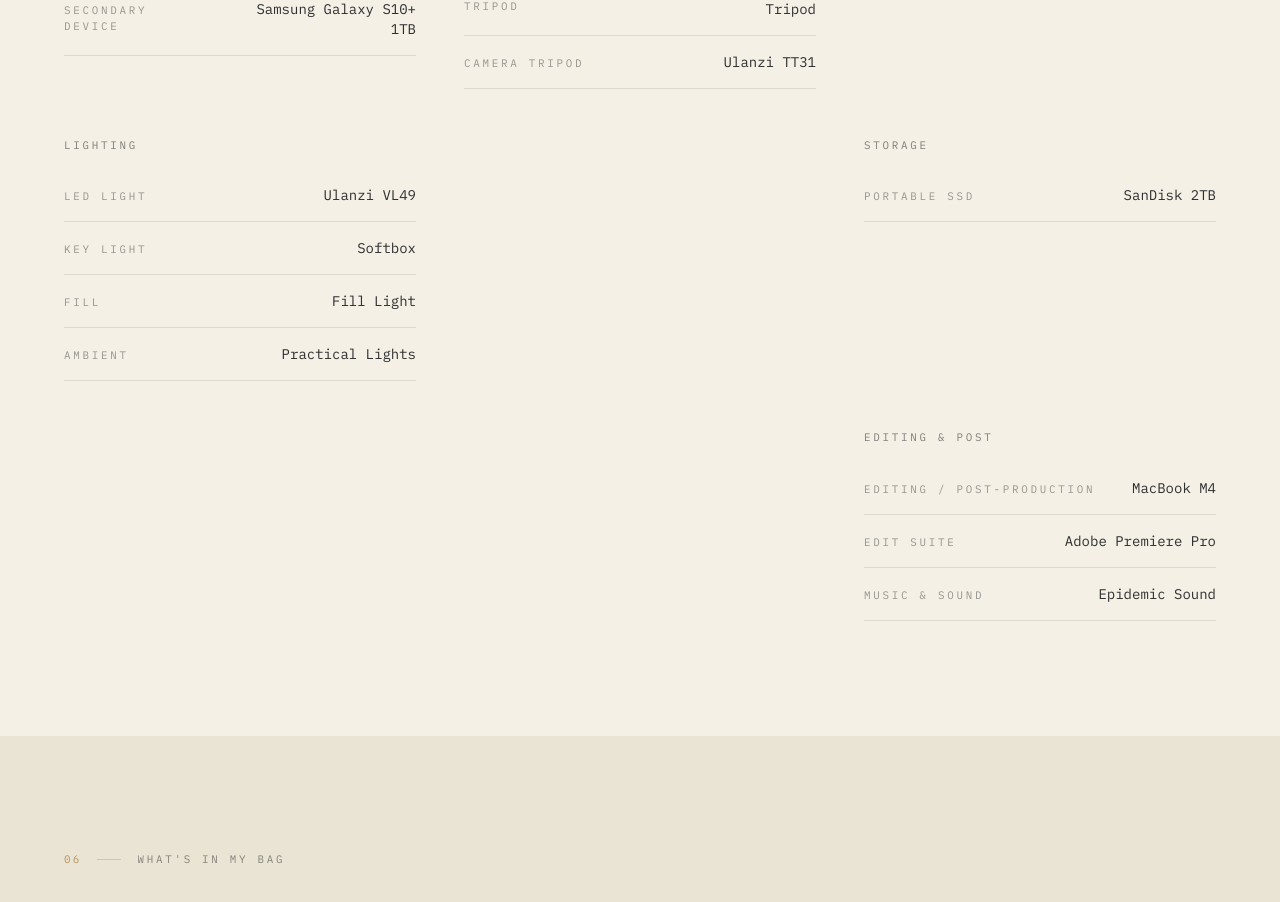
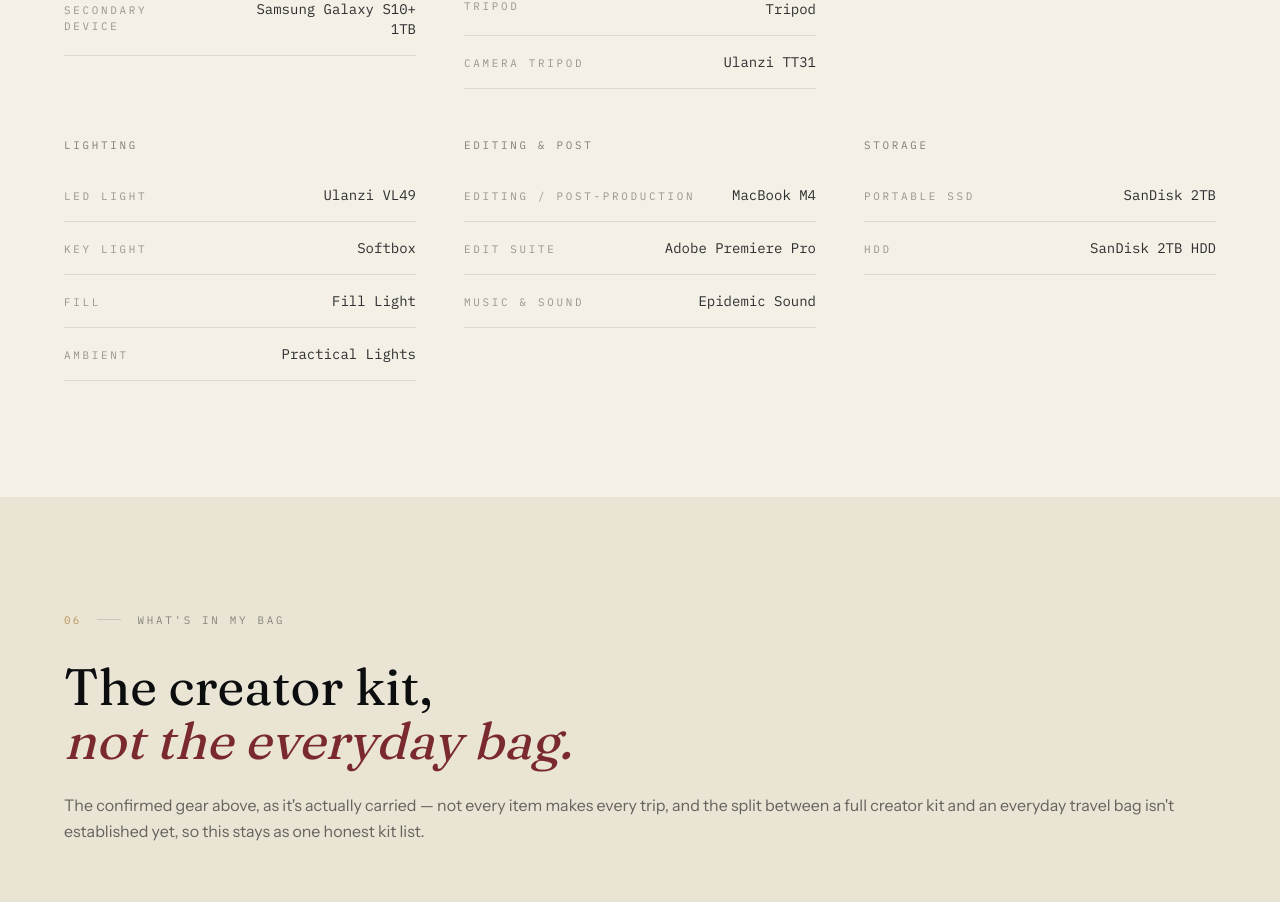
Before and after one commit to karthikthiramdas/thekarthik.io, a Next.js app: page /thekarthik.io/studio in a window 1280 px wide. Shown: the part 3955-4857 px from the top of the page. Built offline with nearby package versions, Linux system fonts and the light colour scheme.

Commit message:
update studio gear

```diff
--- a/app/studio/page.tsx
+++ b/app/studio/page.tsx
@@ -111,7 +111,7 @@
             : category.name === "Storage"
             ? "md:col-start-3 md:row-start-2"
             : category.name === "Editing & Post"
-            ? "md:col-start-3 md:row-start-3"
+            ? "md:col-start-2 md:row-start-2"
             : ""
         }
       >
--- a/data/studio.json
+++ b/data/studio.json
@@ -130,7 +130,8 @@
       {
         "name": "Storage",
         "items": [
-          { "label": "Portable SSD", "value": "SanDisk 2TB" }
+          { "label": "Portable SSD", "value": "SanDisk 2TB" },
+          {"label": "HDD", "value": "SanDisk 2TB HDD"}
         ]
       },
       {
```
